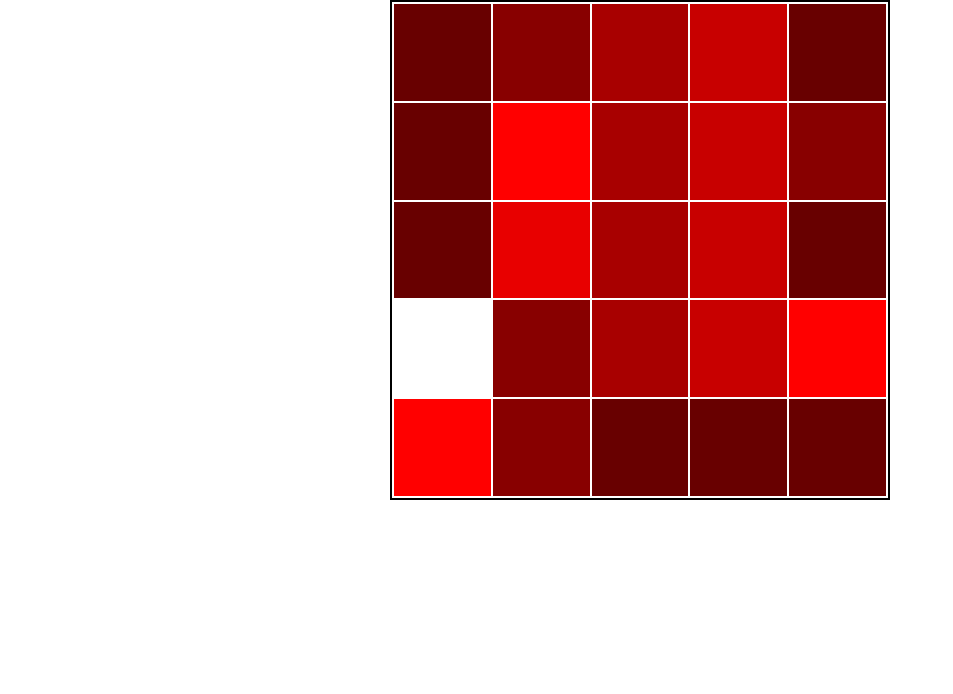
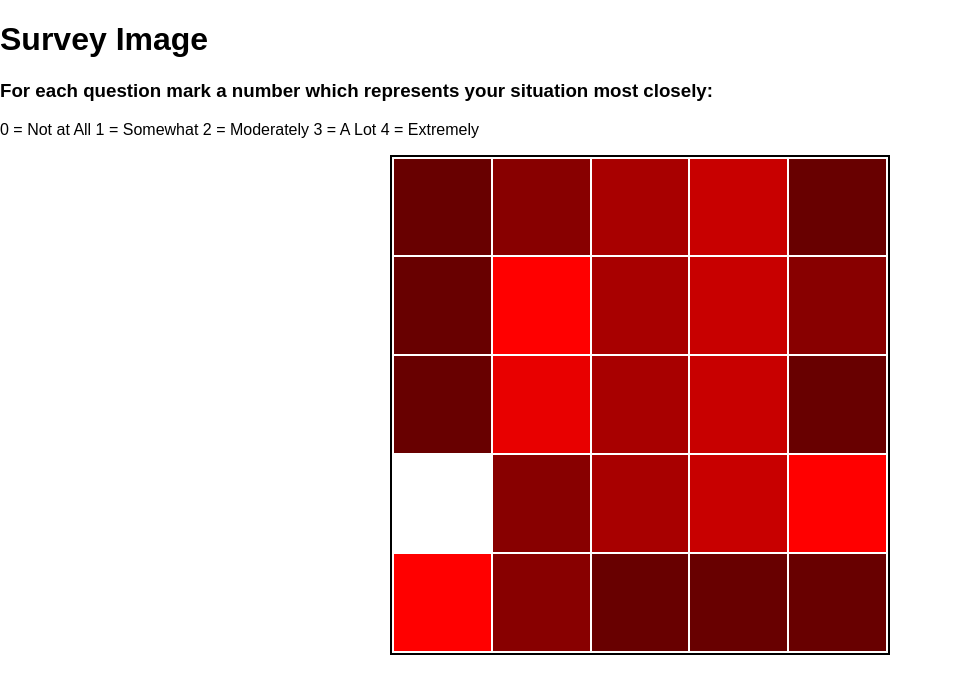
Before and after one commit to jwworth/survey-image, a React (Create React App) app: page / in a window 1280 px wide. Shown: the top 694 px of the page, without its empty margins (0-953 px from the left). Built offline with nearby package versions, Linux system fonts and the light colour scheme.

Commit message:
Add some copy

```diff
--- a/src/App.js
+++ b/src/App.js
@@ -5,6 +5,19 @@ class App extends Component {
   render() {
     return (
       <div>
+        <div>
+          <h1>Survey Image</h1>
+          <h3>
+            For each question mark a number which represents your situation most closely:
+          </h3>
+          <p>
+            0 = Not at All
+            1 = Somewhat
+            2 = Moderately
+            3 = A Lot
+            4 = Extremely
+          </p>
+        </div>
         <ScoreForm />
         <ScoreTable />
       </div>
```
